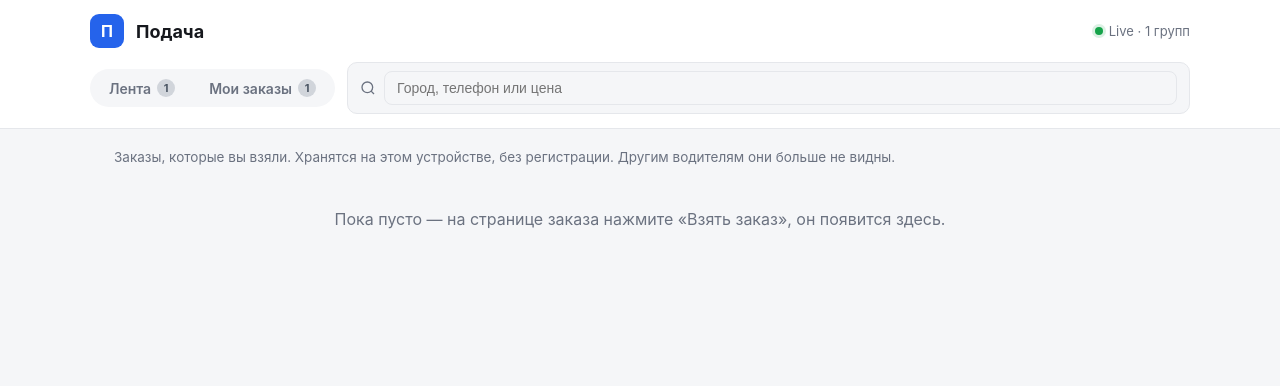
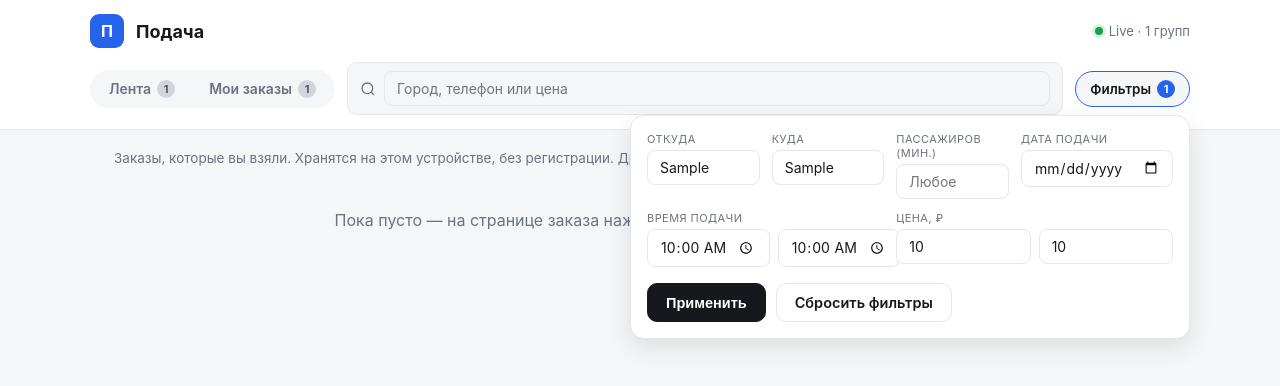
Before and after one commit to IvanKudryashovCorporation/logist-telegram-agent, a FastAPI app: template app/web/templates/my_orders.html in a window 1280 px wide. Shown: the top 386 px of the page. Run offline with FastAPI, Linux system fonts and the light colour scheme; the template is opened without the code that fills it: most values are stand-ins (such as "Sample title", 1, 10 or a date in 2020).

Commit message:
Убрать секцию "Просрочено", добавить фильтры в ленте заказов
Заказы с уже прошедшей подачей больше не попадают в ленту вовсе (в
"Мои заказы" остаются видны, подсвечены красным). Кнопка "Фильтры"
разворачивает панель под шапкой: откуда/куда, мин. число пассажиров,
дата и время подачи, диапазон цены — сочетаются со свободным поиском.

Co-Authored-By: Claude Sonnet 5 <noreply@anthropic.com>

```diff
--- a/app/web/server.py
+++ b/app/web/server.py
@@ -9,13 +9,14 @@
 """
 
 import uuid
-from datetime import date, datetime, timedelta
+from datetime import date, datetime, time, timedelta
+from decimal import Decimal, InvalidOperation
 from pathlib import Path
 
 from fastapi import FastAPI, Request
 from fastapi.responses import HTMLResponse, RedirectResponse, Response
 from fastapi.templating import Jinja2Templates
-from sqlalchemy import func, select
+from sqlalchemy import func, or_, select
 
 from app.db.base import SessionLocal
 from app.models import ORDER_STATUS_LABELS, Order, OrderStatus
@@ -50,9 +51,10 @@ def _order_bucket(order: Order, today: date) -> str:
     if order.pickup_at is None:
         return "no_date"
     pickup_date = order.pickup_at.date()
-    if pickup_date < today:
-        return "overdue"
-    if pickup_date == today:
+    # Просроченные (дата в прошлом) группируем вместе с сегодняшними —
+    # отдельной секции для них больше нет, а карточка красится через
+    # is_overdue() независимо от бакета.
+    if pickup_date <= today:
         return "today"
     if pickup_date == today + timedelta(days=1):
         return "tomorrow"
@@ -75,6 +77,95 @@ def _matches_query(order: Order, q: str) -> bool:
         if v
     ).lower()
     return q.lower() in haystack
+
+
+class Filters:
+    """Структурные фильтры ленты: откуда/куда, дата и время подачи, цена,
+    мин. число пассажиров. Все поля опциональны и комбинируются по И."""
+
+    def __init__(
+        self,
+        from_city: str = "",
+        to_city: str = "",
+        passengers: str = "",
+        date: str = "",
+        time_from: str = "",
+        time_to: str = "",
+        price_min: str = "",
+        price_max: str = "",
+    ) -> None:
+        self.from_city = from_city.strip()
+        self.to_city = to_city.strip()
+        self.passengers = self._parse_int(passengers)
+        self.date = self._parse_date(date)
+        self.time_from = self._parse_time(time_from)
+        self.time_to = self._parse_time(time_to)
+        self.price_min = self._parse_decimal(price_min)
+        self.price_max = self._parse_decimal(price_max)
+
+    @staticmethod
+    def _parse_int(v: str) -> int | None:
+        try:
+            return int(v)
+        except (TypeError, ValueError):
+            return None
+
+    @staticmethod
+    def _parse_date(v: str) -> date | None:
+        try:
+            return datetime.strptime(v, "%Y-%m-%d").date()
+        except (TypeError, ValueError):
+            return None
+
+    @staticmethod
+    def _parse_time(v: str) -> time | None:
+        try:
+            return datetime.strptime(v, "%H:%M").time()
+        except (TypeError, ValueError):
+            return None
+
+    @staticmethod
+    def _parse_decimal(v: str) -> Decimal | None:
+        try:
+            return Decimal(v)
+        except (TypeError, ValueError, InvalidOperation):
+            return None
+
+    @property
+    def active_count(self) -> int:
+        return sum(
+            1
+            for v in [
+                self.from_city,
+                self.to_city,
+                self.passengers,
+                self.date,
+                self.time_from,
+                self.time_to,
+                self.price_min,
+                self.price_max,
+            ]
+            if v is not None and v != ""
+        )
+
+    def matches(self, order: Order) -> bool:
+        if self.from_city and self.from_city.lower() not in (order.from_city or "").lower():
+            return False
+        if self.to_city and self.to_city.lower() not in (order.to_city or "").lower():
+            return False
+        if self.passengers is not None and (order.passengers or 0) < self.passengers:
+            return False
+        if self.date is not None and (order.pickup_at is None or order.pickup_at.date() != self.date):
+            return False
+        if self.time_from is not None and (order.pickup_at is None or order.pickup_at.time() < self.time_from):
+            return False
+        if self.time_to is not None and (order.pickup_at is None or order.pickup_at.time() > self.time_to):
+            return False
+        if self.price_min is not None and (order.client_price is None or order.client_price < self.price_min):
+            return False
+        if self.price_max is not None and (order.client_price is None or order.client_price > self.price_max):
+            return False
+        return True
 
 
 def dispatcher_link(order: Order) -> str | None:
@@ -187,7 +278,6 @@ async def _header_counts(session, token: str) -> dict:
 def _bucketize(orders: list[Order]) -> dict[str, list[Order]]:
     today = date.today()
     buckets: dict[str, list[Order]] = {
-        "overdue": [],
         "today": [],
         "tomorrow": [],
         "later": [],
@@ -199,7 +289,6 @@ def _bucketize(orders: list[Order]) -> dict[str, list[Order]]:
 
 
 BUCKET_TITLES = {
-    "overdue": "Просрочено",
     "today": "Сегодня",
     "tomorrow": "Завтра",
     "later": "Позже",
@@ -208,13 +297,30 @@ BUCKET_TITLES = {
 
 
 @app.get("/", response_class=HTMLResponse)
-async def dashboard(request: Request, q: str = ""):
+async def dashboard(
+    request: Request,
+    q: str = "",
+    from_city: str = "",
+    to_city: str = "",
+    passengers: str = "",
+    date: str = "",
+    time_from: str = "",
+    time_to: str = "",
+    price_min: str = "",
+    price_max: str = "",
+):
     token, new_token = _driver_token(request)
+    filters = Filters(from_city, to_city, passengers, date, time_from, time_to, price_min, price_max)
 
     async with SessionLocal() as session:
         stmt = (
             select(Order)
-            .where(Order.status != OrderStatus.CANCELLED, Order.taken_by_token.is_(None))
+            .where(
+                Order.status != OrderStatus.CANCELLED,
+                Order.taken_by_token.is_(None),
+                # Подача уже прошла — заказ больше не актуален для ленты.
+                or_(Order.pickup_at.is_(None), Order.pickup_at >= datetime.utcnow()),
+            )
             .order_by(Order.pickup_at.is_(None), Order.pickup_at)
         )
         orders = (await session.execute(stmt)).scalars().all()
@@ -223,6 +329,7 @@ async def dashboard(request: Request, q: str = ""):
     q = q.strip()
     if q:
         orders = [o for o in orders if _matches_query(o, q)]
+    orders = [o for o in orders if filters.matches(o)]
 
     html = templates.TemplateResponse(
         "orders_list.html",
@@ -230,6 +337,7 @@ async def dashboard(request: Request, q: str = ""):
             "request": request,
             "buckets": _bucketize(orders),
             "q": q,
+            "filters": filters,
             "bucket_titles": BUCKET_TITLES,
             **counts,
         },
--- a/app/web/templates/base.html
+++ b/app/web/templates/base.html
@@ -299,11 +299,67 @@
     .btn-ok { background: var(--ok); border-color: var(--ok); }
     form { display: inline-block; margin: 0; }
 
-    input[type="text"] {
+    input[type="text"], input[type="number"], input[type="date"], input[type="time"] {
       padding: 8px 12px;
       border: 1px solid var(--border);
       border-radius: 8px;
       font-size: 14px;
+      width: 100%;
+      font-family: inherit;
+      color: var(--text);
+    }
+
+    /* ── Фильтры ── */
+    .filters-details { position: relative; flex-shrink: 0; }
+    .filters-details summary {
+      list-style: none;
+      cursor: pointer;
+      display: inline-flex;
+      align-items: center;
+      gap: 6px;
+      font-size: 13.5px;
+      font-weight: 600;
+      color: var(--muted);
+      padding: 8px 14px;
+      border: 1px solid var(--border);
+      border-radius: 999px;
+      background: var(--bg);
+      user-select: none;
+      white-space: nowrap;
+    }
+    .filters-details summary::-webkit-details-marker { display: none; }
+    .filters-details summary::marker { content: ""; }
+    .filters-details[open] summary { color: var(--text); border-color: var(--accent); }
+    .filters-panel {
+      position: absolute;
+      top: calc(100% + 8px);
+      right: 0;
+      z-index: 30;
+      width: min(560px, 82vw);
+      padding: 16px;
+      background: var(--card);
+      border: 1px solid var(--border);
+      border-radius: var(--radius);
+      box-shadow: 0 8px 24px rgba(0,0,0,0.1);
+      display: grid;
+      grid-template-columns: repeat(4, 1fr);
+      gap: 12px;
+    }
+    .filters-panel .field-span-2 { grid-column: span 2; }
+    .filters-panel label {
+      font-size: 11px;
+      text-transform: uppercase;
+      letter-spacing: .04em;
+      color: var(--muted);
+      display: block;
+      margin-bottom: 4px;
+    }
+    .filters-row-pair { display: flex; gap: 8px; }
+    .filters-actions {
+      grid-column: 1 / -1;
+      display: flex;
+      gap: 10px;
+      margin-top: 4px;
     }
 
     @media (max-width: 640px) {
@@ -312,6 +368,7 @@
       .header-top { margin-bottom: 10px; }
       .kv-grid, .fields-grid { grid-template-columns: 1fr 1fr; }
       .detail-card { padding: 16px; padding-bottom: 90px; }
+      .filters-panel { grid-template-columns: repeat(2, 1fr); width: 88vw; right: -12px; }
     }
   </style>
 </head>
@@ -331,6 +388,51 @@
         <svg width="16" height="16" viewBox="0 0 24 24" fill="none" stroke="currentColor" stroke-width="2"><circle cx="11" cy="11" r="8"/><path d="m21 21-4.3-4.3"/></svg>
         <input type="text" name="q" value="{{ q or '' }}" placeholder="Город, телефон или цена">
       </form>
+      {% if filters is defined %}
+        <details class="filters-details" {{ 'open' if filters.active_count else '' }}>
+          <summary>
+            Фильтры
+            {% if filters.active_count %}<span class="tab-count">{{ filters.active_count }}</span>{% endif %}
+          </summary>
+          <form class="filters-panel" method="get" action="/">
+            <input type="hidden" name="q" value="{{ q or '' }}">
+            <div>
+              <label>Откуда</label>
+              <input type="text" name="from_city" value="{{ filters.from_city }}" placeholder="Город">
+            </div>
+            <div>
+              <label>Куда</label>
+              <input type="text" name="to_city" value="{{ filters.to_city }}" placeholder="Город">
+            </div>
+            <div>
+              <label>Пассажиров (мин.)</label>
+              <input type="number" min="1" name="passengers" value="{{ filters.passengers or '' }}" placeholder="Любое">
+            </div>
+            <div>
+              <label>Дата подачи</label>
+              <input type="date" name="date" value="{{ filters.date.isoformat() if filters.date else '' }}">
+            </div>
+            <div class="field-span-2">
+              <label>Время подачи</label>
+              <div class="filters-row-pair">
+                <input type="time" name="time_from" value="{{ filters.time_from.strftime('%H:%M') if filters.time_from else '' }}">
+                <input type="time" name="time_to" value="{{ filters.time_to.strftime('%H:%M') if filters.time_to else '' }}">
+              </div>
+            </div>
+            <div class="field-span-2">
+              <label>Цена, ₽</label>
+              <div class="filters-row-pair">
+                <input type="number" min="0" name="price_min" value="{{ filters.price_min or '' }}" placeholder="От">
+                <input type="number" min="0" name="price_max" value="{{ filters.price_max or '' }}" placeholder="До">
+              </div>
+            </div>
+            <div class="filters-actions">
+              <button type="submit">Применить</button>
+              <a href="/{{ '?q=' + q if q else '' }}" class="btn btn-secondary">Сбросить фильтры</a>
+            </div>
+          </form>
+        </details>
+      {% endif %}
     </div>
   </header>
   <main>
--- a/app/web/templates/my_orders.html
+++ b/app/web/templates/my_orders.html
@@ -4,7 +4,7 @@
 
 <div class="hint">Заказы, которые вы взяли. Хранятся на этом устройстве, без регистрации. Другим водителям они больше не видны.</div>
 
-{% for key in ["overdue", "today", "tomorrow", "later", "no_date"] %}
+{% for key in ["today", "tomorrow", "later", "no_date"] %}
   {% set orders = buckets[key] %}
   {% if orders %}
     <div class="section-title {{ key }}">
--- a/app/web/templates/orders_list.html
+++ b/app/web/templates/orders_list.html
@@ -2,7 +2,7 @@
 {% block title %}Лента заказов — Подача{% endblock %}
 {% block content %}
 
-{% for key in ["overdue", "today", "tomorrow", "later", "no_date"] %}
+{% for key in ["today", "tomorrow", "later", "no_date"] %}
   {% set orders = buckets[key] %}
   {% if orders %}
     <div class="section-title {{ key }}">
```
